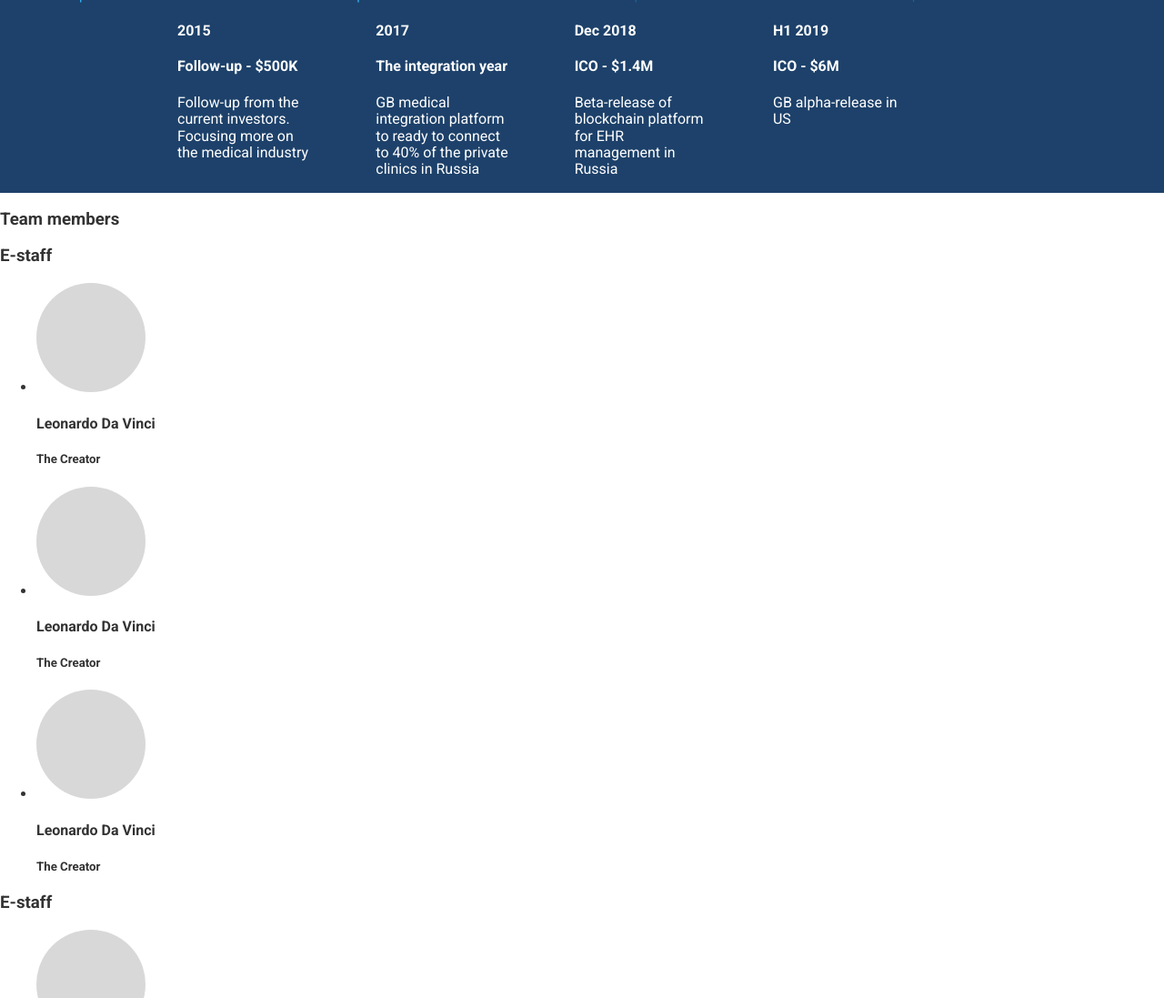
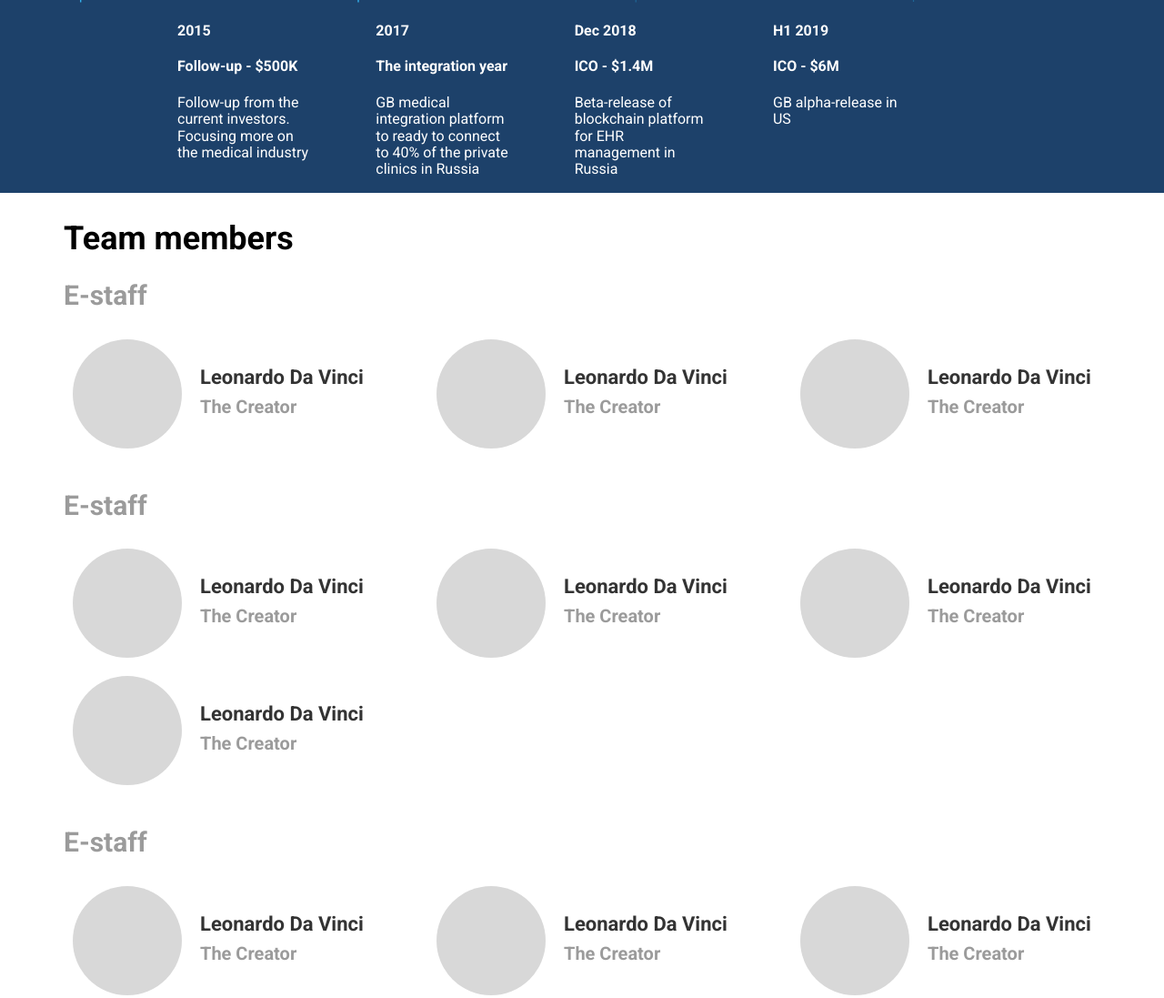
Before and after one commit to alfmoh/gbook, a website: page app/index.html in a window 1280 px wide. Shown: the part 3508-4605 px from the top of the page at 91% size. Drawn offline with Linux system fonts and the light colour scheme.

Commit message:
Team section styled

```diff
--- a/app/assets/styles/base/_variables.css
+++ b/app/assets/styles/base/_variables.css
@@ -3,3 +3,4 @@ $textGray: #a6a6a6;
 $lightGreen: #27bbff;
 $deepGreen: #4a90e2;
 $deeperGreen: #0068ac;
+$lightTextGray: #9b9b9b;
--- /dev/null
+++ b/app/assets/styles/modules/_team.css
@@ -0,0 +1,47 @@
+.team {
+    display: flex;
+    flex-direction: column;
+    margin-left: 70px;
+    margin-bottom: 70px;
+
+    &--heading {
+        font-size: 36px;
+        font-weight: bold;
+        color: #000000;
+        margin-bottom: -5px;
+    }
+
+    &--staff-members {
+        display: grid;
+        grid-template-columns: 1fr 1fr 1fr;
+        list-style: none;
+        justify-items: start;
+        grid-row-gap: 20px;
+        padding-left: 10px;
+    }
+
+    &>div>ul>li {
+        display: flex;
+        flex-flow: wrap;
+    }
+
+    &>div>h3 {
+        color: $lightTextGray;
+        font-size: 30px;
+        font-weight: bold;
+    }
+
+    &-description {
+        margin-left: 20px;
+
+        &>h4 {
+            font-size: 22px;
+            margin-bottom: -25px;
+        }
+
+        &>h5 {
+            font-size: 20px;
+            color: $lightTextGray;
+        }
+    }
+}
--- a/app/assets/styles/styles.css
+++ b/app/assets/styles/styles.css
@@ -10,4 +10,5 @@
 @import "modules/_changes.css";
 @import "modules/_establishment.css";
 @import "modules/_roadmap.css";
+@import "modules/_team.css";
 @import "modules/_be-part";
--- a/app/index.html
+++ b/app/index.html
@@ -240,75 +240,97 @@
                 </div>
         </div>
     </div>
-    <div id="teamID">
+    <div class="team" id="teamID">
+        <h2 class="team--heading">Team members</h2>
         <div class="team-one">
-            <h3>Team members</h3>
             <h3>E-staff</h3>
-            <ul>
+            <ul class="team--staff-members">
                 <li>
                     <img src="assets/img/oval-8-copy-5.svg" alt="">
+                    <div class="team-description">
                         <h4>Leonardo Da Vinci</h4>
                         <h5>The Creator</h5>
+                    </div>
                 </li>
                 <li>
                     <img src="assets/img/oval-8-copy-5.svg" alt="">
+                    <div class="team-description">
                         <h4>Leonardo Da Vinci</h4>
                         <h5>The Creator</h5>
+                    </div>
                 </li>
                 <li>
                     <img src="assets/img/oval-8-copy-5.svg" alt="">
+                    <div class="team-description">
                         <h4>Leonardo Da Vinci</h4>
                         <h5>The Creator</h5>
+                    </div>
                 </li>
             </ul>
         </div>
         <div class="team-two">
             <h3>E-staff</h3>
-            <ul>
+            <ul class="team--staff-members">
                 <li>
                     <img src="assets/img/oval-8-copy-5.svg" alt="">
+                    <div class="team-description">
                         <h4>Leonardo Da Vinci</h4>
                         <h5>The Creator</h5>
+                    </div>
                 </li>
                 <li>
                     <img src="assets/img/oval-8-copy-5.svg" alt="">
+                    <div class="team-description">
                         <h4>Leonardo Da Vinci</h4>
                         <h5>The Creator</h5>
+                    </div>
                 </li>
                 <li>
                     <img src="assets/img/oval-8-copy-5.svg" alt="">
+                    <div class="team-description">
                         <h4>Leonardo Da Vinci</h4>
                         <h5>The Creator</h5>
+                    </div>
                 </li>
                 <li>
                     <img src="assets/img/oval-8-copy-5.svg" alt="">
+                    <div class="team-description">
                         <h4>Leonardo Da Vinci</h4>
                         <h5>The Creator</h5>
+                    </div>
                 </li>
             </ul>
         </div>
         <div class="team-three">
             <h3>E-staff</h3>
-            <ul>
+            <ul class="team--staff-members">
                 <li>
                     <img src="assets/img/oval-8-copy-5.svg" alt="">
+                    <div class="team-description">
                         <h4>Leonardo Da Vinci</h4>
                         <h5>The Creator</h5>
+                    </div>
                 </li>
                 <li>
                     <img src="assets/img/oval-8-copy-5.svg" alt="">
+                    <div class="team-description">
                         <h4>Leonardo Da Vinci</h4>
                         <h5>The Creator</h5>
+                    </div>
                 </li>
                 <li>
                     <img src="assets/img/oval-8-copy-5.svg" alt="">
+                    <div class="team-description">
                         <h4>Leonardo Da Vinci</h4>
                         <h5>The Creator</h5>
+                    </div>
                 </li>
                 <li>
                     <img src="assets/img/oval-8-copy-5.svg" alt="">
+                    <div class="team-description">
                         <h4>Leonardo Da Vinci</h4>
                         <h5>The Creator</h5>
+                    </div>
                 </li>
             </ul>
         </div>
--- a/app/temp/styles/styles.css
+++ b/app/temp/styles/styles.css
@@ -777,6 +777,54 @@ img {
                 max-width: 150px;
             }
 
+.team {
+    display: flex;
+    flex-direction: column;
+    margin-left: 70px;
+    margin-bottom: 70px;
+}
+
+.team--heading {
+        font-size: 36px;
+        font-weight: bold;
+        color: #000000;
+        margin-bottom: -5px;
+    }
+
+.team--staff-members {
+        display: grid;
+        grid-template-columns: 1fr 1fr 1fr;
+        list-style: none;
+        justify-items: start;
+        grid-row-gap: 20px;
+        padding-left: 10px;
+    }
+
+.team>div>ul>li {
+        display: flex;
+        flex-flow: wrap;
+    }
+
+.team>div>h3 {
+        color: #9b9b9b;
+        font-size: 30px;
+        font-weight: bold;
+    }
+
+.team-description {
+        margin-left: 20px;
+    }
+
+.team-description>h4 {
+            font-size: 22px;
+            margin-bottom: -25px;
+        }
+
+.team-description>h5 {
+            font-size: 20px;
+            color: #9b9b9b;
+        }
+
 .page-section-be-part {
     background: linear-gradient(to right, #007fba, #02368d);
     height: 10.125rem;
```
Lines whose indentation alone changed are shown as unchanged.
